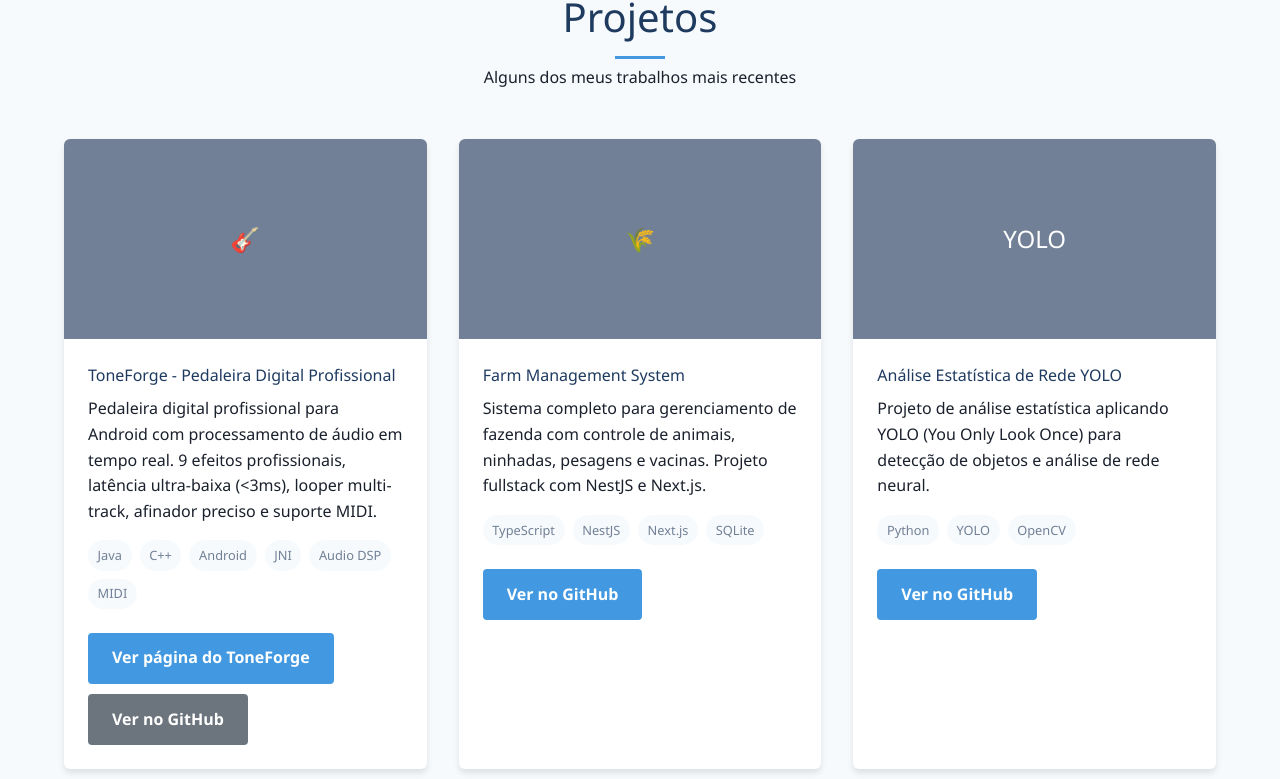
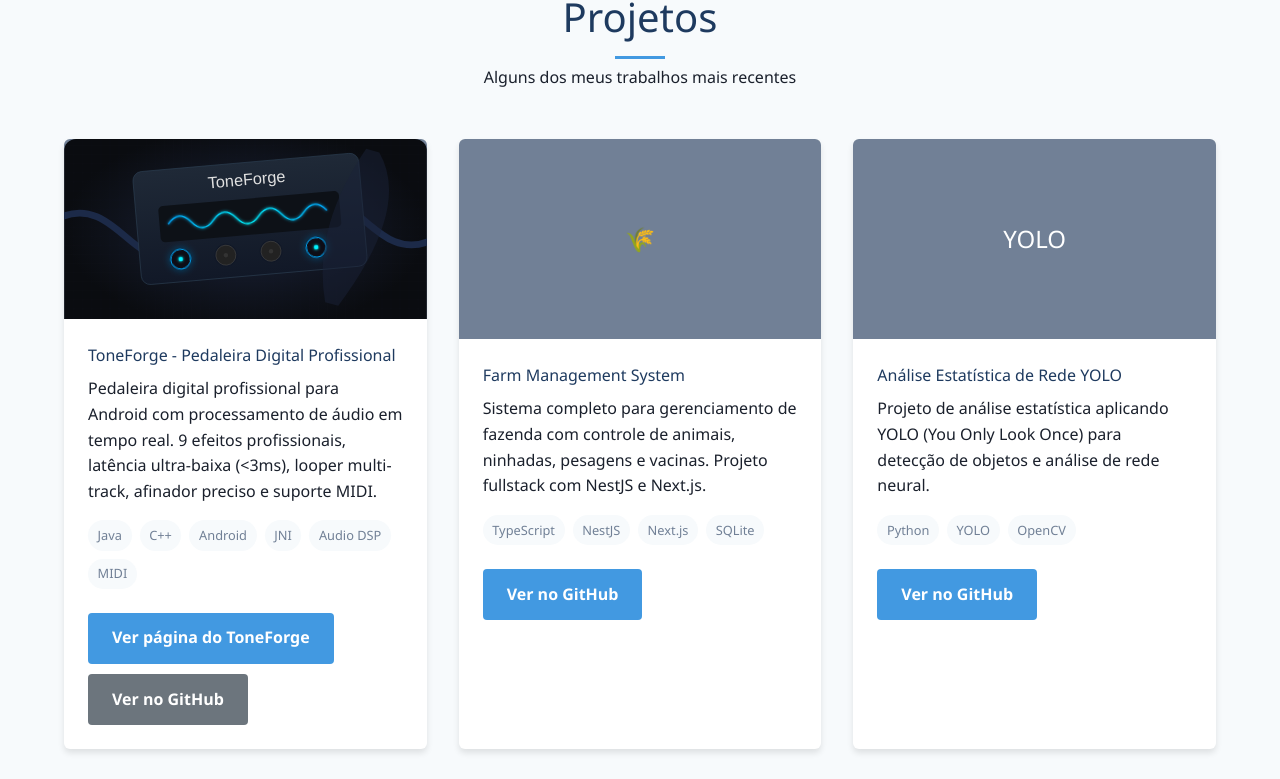
Before and after one commit to ThiagoRech1997/thiago-fernando-rech-portfolio, a Next.js app: page / in a window 1280 px wide. Shown: the part 4096-4875 px from the top of the page. Built offline with nearby package versions, Linux system fonts and the light colour scheme.

Commit message:
feat: update ToneForge project card to use custom SVG artwork and improve image layout

```diff
--- a/src/app/page.tsx
+++ b/src/app/page.tsx
@@ -183,7 +183,9 @@ export default function Home() {
 
           <div className="projects-grid">
             <div className="project-card">
-              <div className="project-image">🎸</div>
+              <div className="project-image" style={{width: '100%', height: 180, position: 'relative'}}>
+                <Image src="/toneforge.svg" alt="Arte do ToneForge" fill style={{objectFit: 'cover', borderTopLeftRadius: 12, borderTopRightRadius: 12}} />
+              </div>
               <div className="project-content">
                 <h3 className="project-title">ToneForge - Pedaleira Digital Profissional</h3>
                 <p>Pedaleira digital profissional para Android com processamento de áudio em tempo real. 9 efeitos profissionais, latência ultra-baixa (&lt;3ms), looper multi-track, afinador preciso e suporte MIDI.</p>
```
Also changed, not shown: public/toneforge.svg (added).
